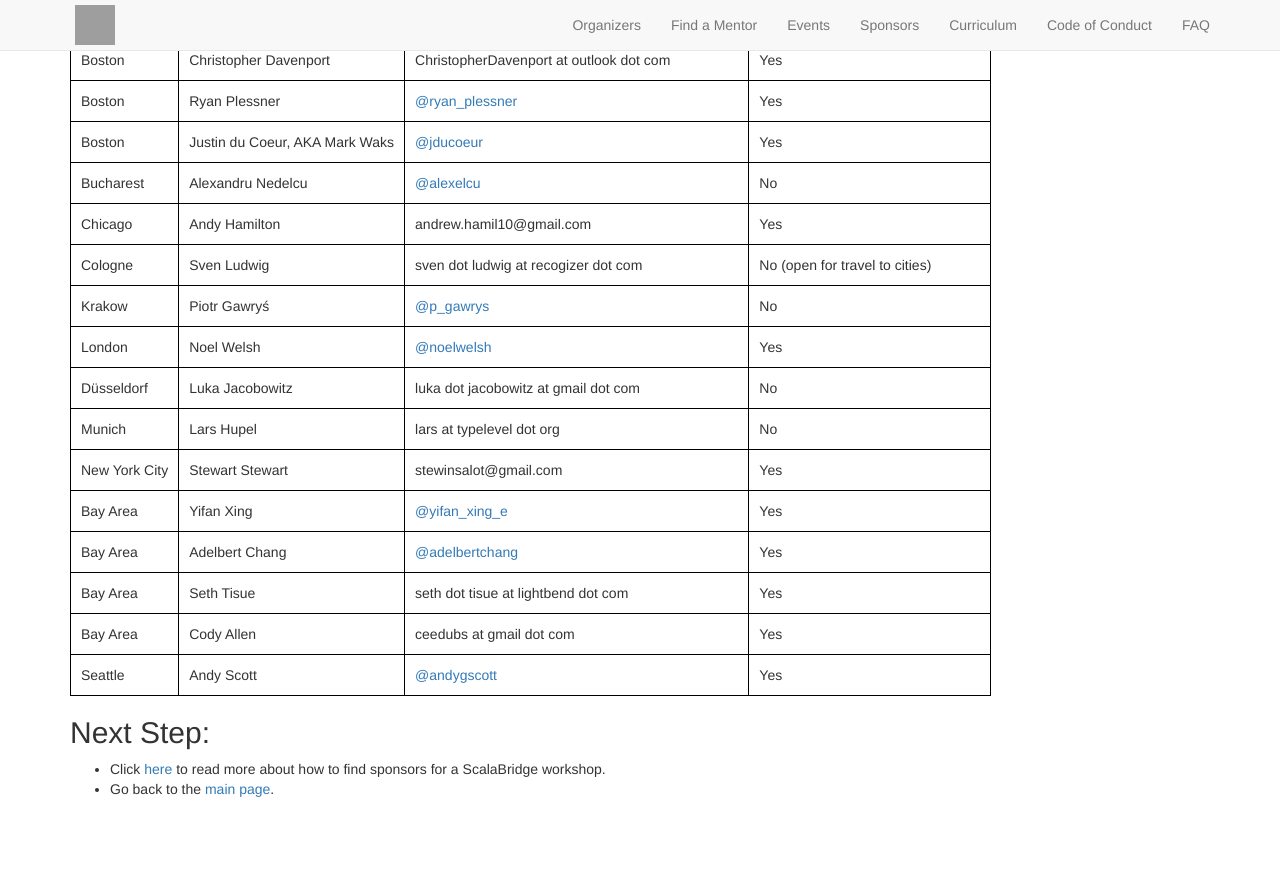
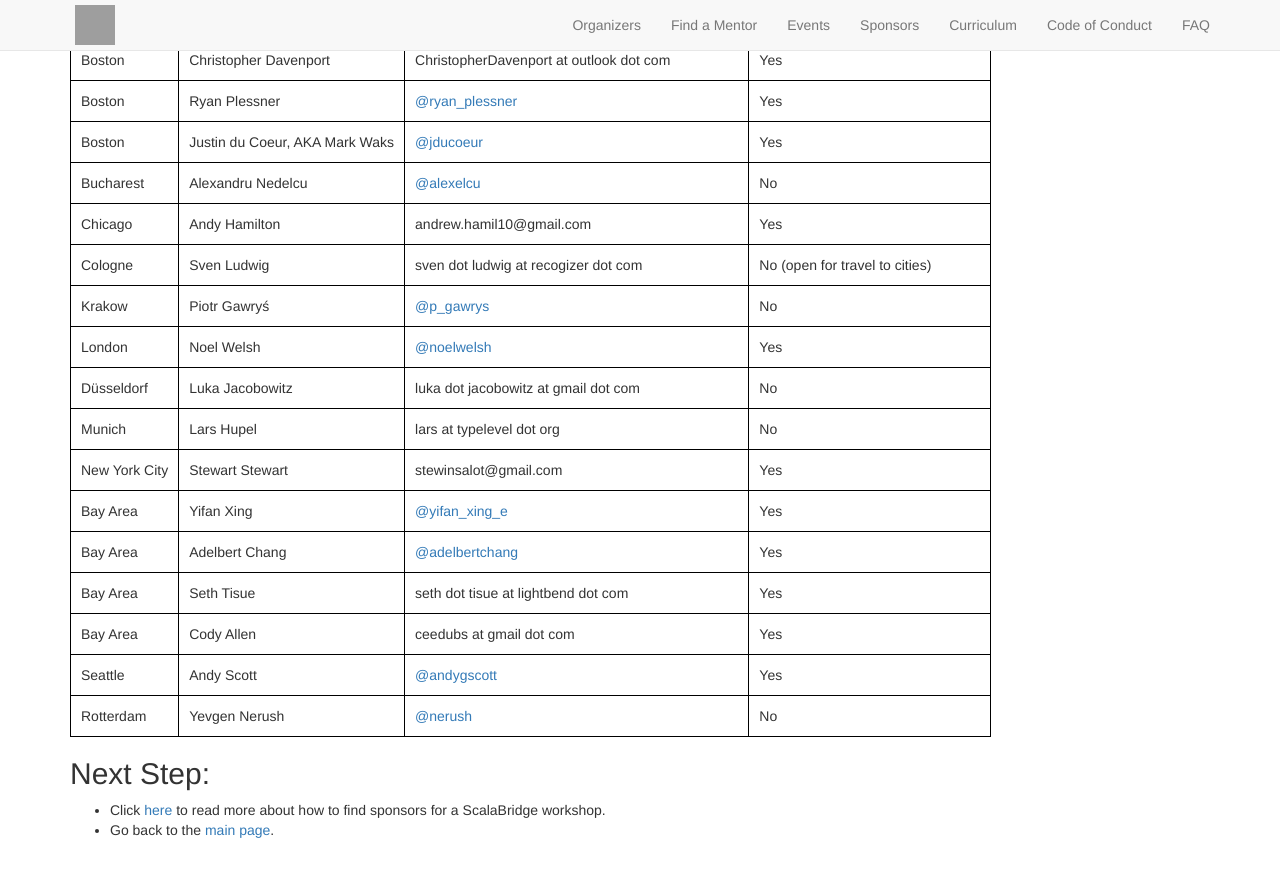
Before and after one commit to scalabridge/website, a Jekyll site: the page built from invite-mentors.md, in a window 1280 px wide and 900 px high, scrolled down 1082 px. Shown: the top 877 px of the window. Built offline with Jekyll 4.4.1, drawn with Linux system fonts in a browser that asks for light colours; our own code applies the rules of GitHub Pages for plain Markdown files; grey boxes are pictures that could not be loaded.

Commit message:
Request to become a mentor
With this PR, I would like to add myself to the list of Scala Bridge members.  I am very enthusiastic about sharing my Scala experience and making Scala programming language more popular among underrepresented groups.

```diff
--- a/invite-mentors.md
+++ b/invite-mentors.md
@@ -70,6 +70,8 @@ Bay Area      | Adelbert Chang                 | [@adelbertchang](https://twitte
 Bay Area      | Seth Tisue                     | seth dot tisue at lightbend dot com                 | Yes                             |
 Bay Area      | Cody Allen                     | ceedubs at gmail dot com                            | Yes                             |
 Seattle       | Andy Scott                     | [@andygscott](https://twitter.com/andygscott)       | Yes                             |
+Rotterdam     | Yevgen Nerush                    | [@nerush](https://twitter.com/nerush)   | No                              |
+
 
 ## Next Step:
 - Click [here](/sponsorship) to read more about how to find sponsors for a ScalaBridge workshop.
```
